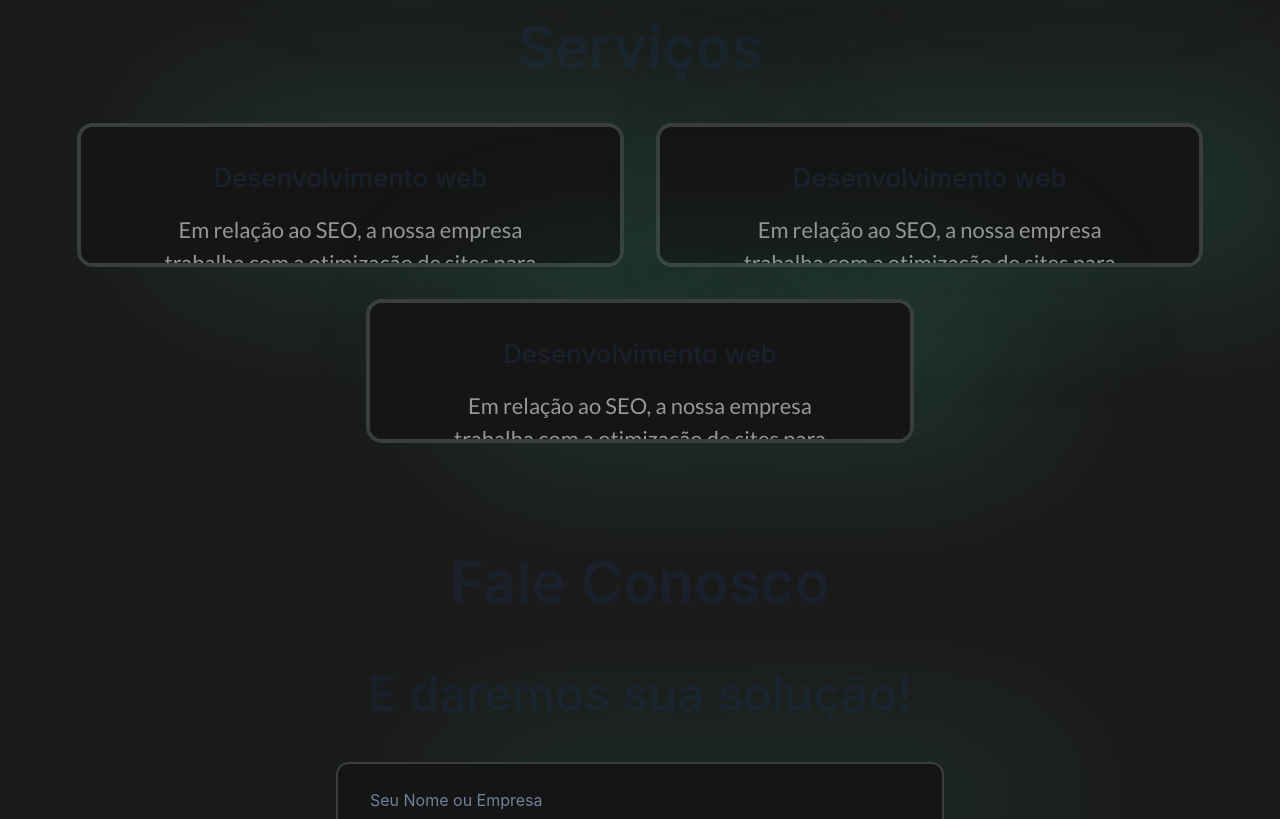
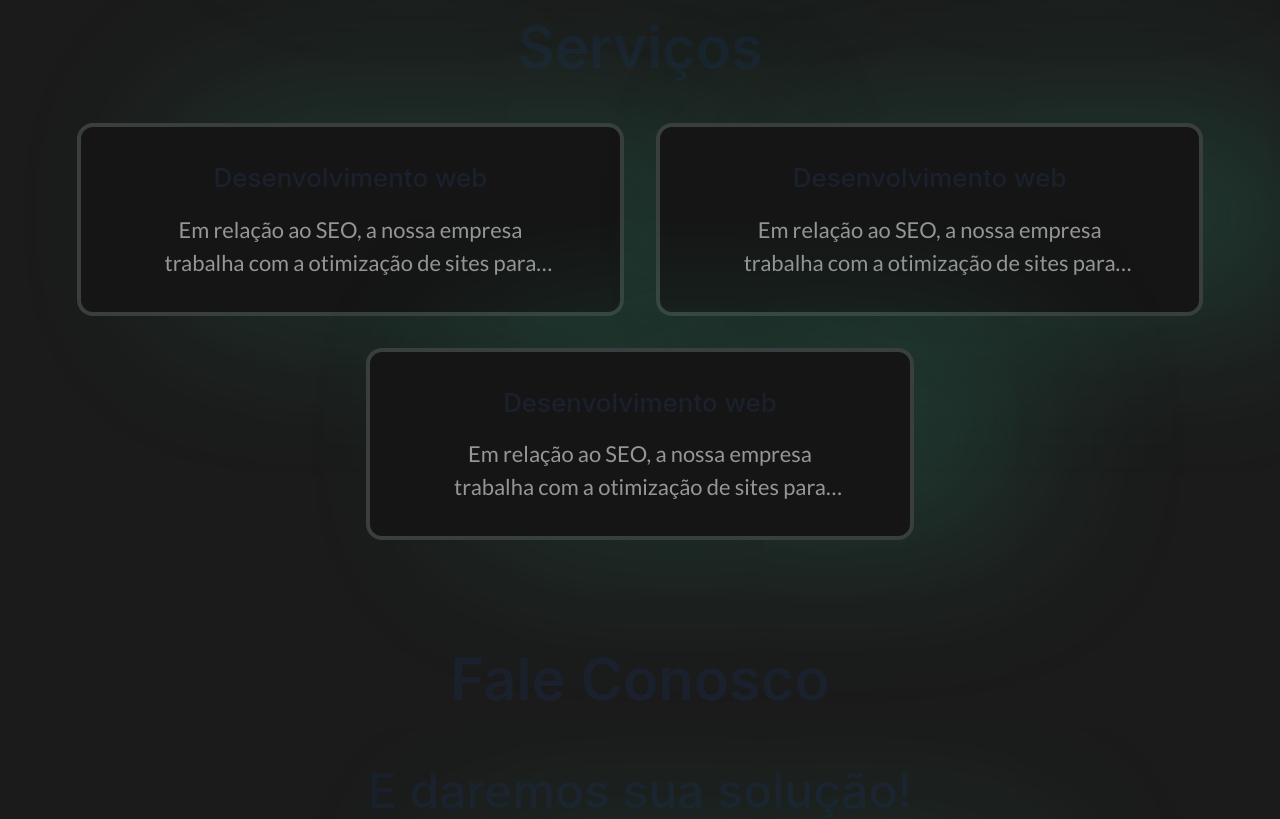
Before and after one commit to Yraffic/reactweb-solutions, a React (Create React App) app: page / in a window 1280 px wide. Shown: the part 1560-2379 px from the top of the page. Built offline with nearby package versions, Linux system fonts and the light colour scheme.

Commit message:
refactor: card class secondary refactored

```diff
--- a/src/components/Card/styles.scss
+++ b/src/components/Card/styles.scss
@@ -66,14 +66,8 @@
 
 .secondary-card{
     width: 45%;
-    max-height: 9rem;
-
-    flex-direction: row;
-    align-items: flex-start;
 
     border-radius: 1rem;
-
-    overflow: auto;
 
     .card-circle{
         display: none;
@@ -82,9 +76,9 @@
         h3{
             font-size: var(--size-regular);
         }
-    }
-    p{
-        display: block;
+        p{
+            -webkit-line-clamp: 2;
+        }
     }
 
     @include extraSmall{
@@ -101,3 +95,13 @@
         width: 100%;
     }
 }
+
+.secondary-card:hover{
+    height: 20rem;
+    p{
+        height: 50%;
+        display: block;
+        z-index: 99999;
+        overflow: auto;
+    }
+}
```
